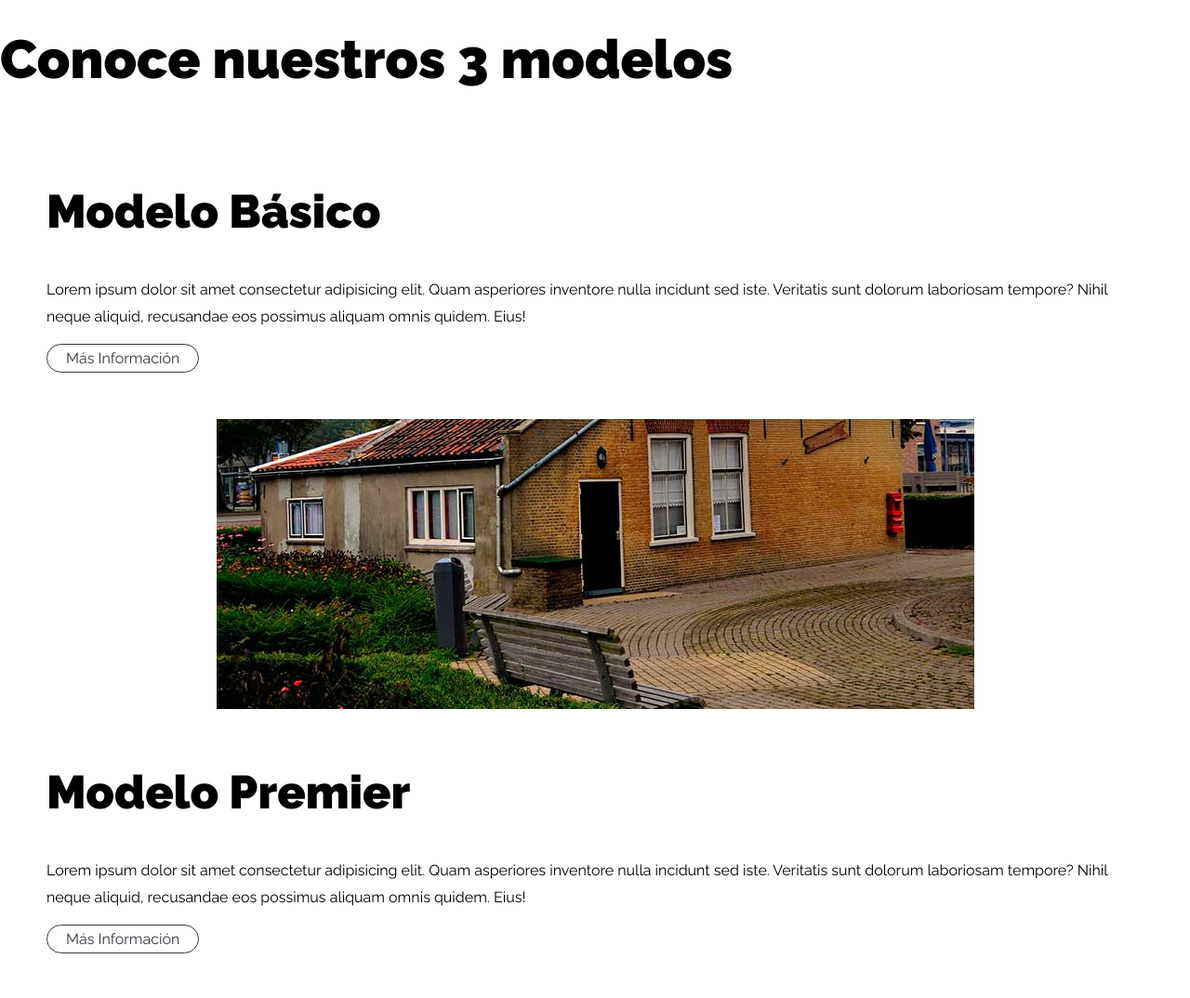
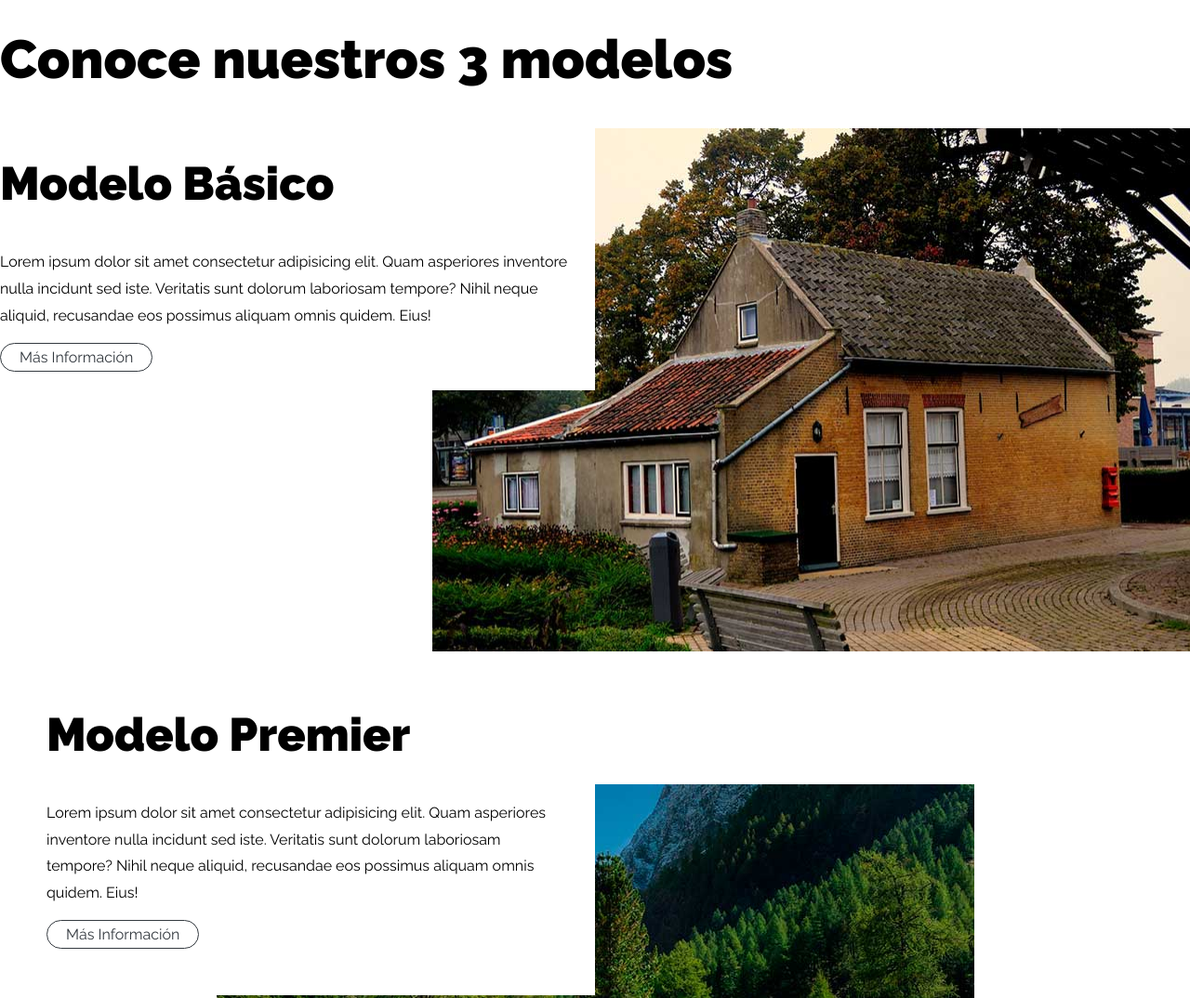
Before and after one commit to Jair-vet/ArquitecturaBosque, a plain HTML site: page index.html in a window 1280 px wide. Shown: the part 1520-2594 px from the top of the page at 93% size. Drawn offline with Linux system fonts and the light colour scheme.

Commit message:
Estilo al modelo basico en Css

```diff
--- a/css/styles.css
+++ b/css/styles.css
@@ -227,6 +227,11 @@ header a {
     background-repeat: no-repeat;
     background-position: bottom center;
 }
+@media (min-width: 768px) {
+    .modelo{
+        grid-template-columns: repeat(2, 1fr);
+    }
+}
 .contenido-modelo{
     padding: 5rem;
     background-color: var(--banco);
@@ -235,6 +240,15 @@ header a {
 .basico{
     background-image: url(../img/modelo_basico.jpg);
 }
+@media (min-width: 768px) {
+    .basico{
+        background-position: top right;
+    }
+    .basico .contenido-modelo{
+        grid-rows: 2 / 3;
+        padding: 2rem 2rem 2rem 0;
+    }
+}
 .premier{
     background-image: url(../img/modelo_premier.jpg);
 }
```
